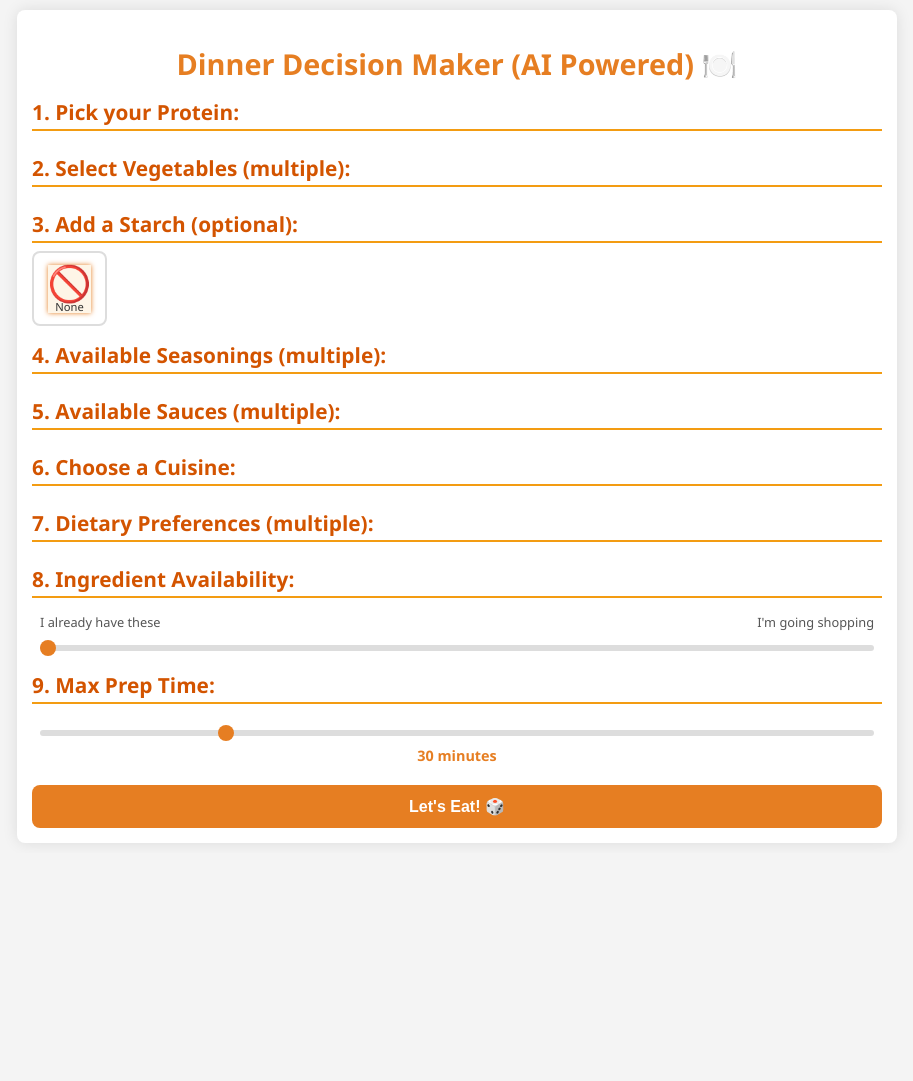
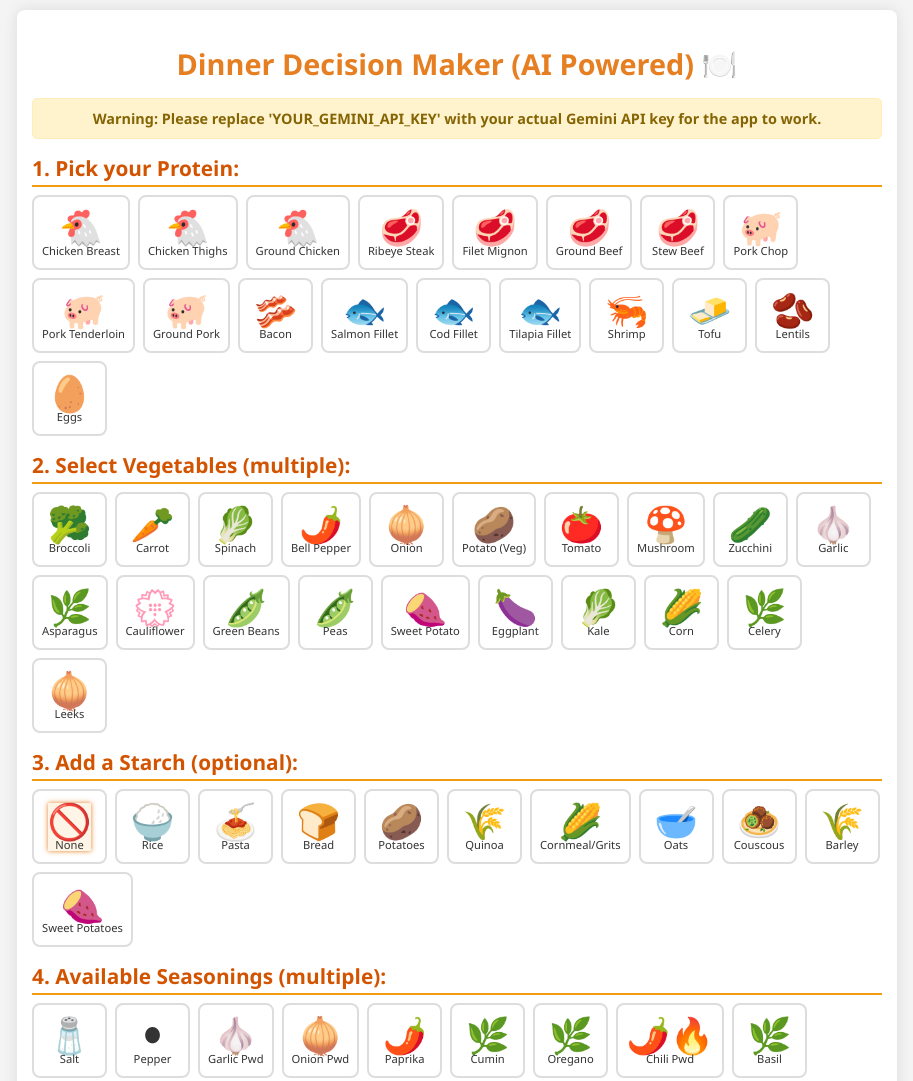
Before and after one commit to kbenik/DDM, a plain HTML site: page index.html in a window 1280 px wide. Shown: the top 1081 px of the page, without its empty margins (183-1096 px from the left). Before the commit the page ends 853 px from the top, so only its background shows below. Drawn offline with Linux system fonts and the light colour scheme.

Commit message:
Update index.html

```diff
--- a/index.html
+++ b/index.html
@@ -179,8 +179,18 @@
 
     <script>
         // --- CONFIGURATION ---
-        const GEMINI_API_KEY = "AIzaSyBHOcZUvmrSgmjSBGqH2pwZDD_FGdJn7W8"; // IMPORTANT: Replace with your actual API key
-        const GEMINI_API_URL = `https://generativelanguage.googleapis.com/v1beta/models/gemini-1.5-flash-latest:generateContent?key=${AIzaSyBHOcZUvmrSgmjSBGqH2pwZDD_FGdJn7W8}`;
+        const GEMINI_API_KEY = "YOUR_GEMINI_API_KEY"; // IMPORTANT: Replace with your actual API key
+        const GEMINI_API_URL = `https://generativelanguage.googleapis.com/v1beta/models/gemini-1.5-flash-latest:generateContent?key=${GEMINI_API_KEY}`;
+
+        if (GEMINI_API_KEY === "YOUR_GEMINI_API_KEY" || GEMINI_API_KEY === "AIzaSyBHOcZUvmrSgmjSBGqH2pwZDD_FGdJn7W8") { // Second key is a common placeholder
+            const apiKeyWarningDiv = document.getElementById('api-key-warning');
+            apiKeyWarningDiv.style.display = 'block';
+            if (GEMINI_API_KEY === "AIzaSyBHOcZUvmrSgmjSBGqH2pwZDD_FGdJn7W8") {
+                 apiKeyWarningDiv.textContent = "Warning: Using a placeholder API key. The app will not function correctly. Please replace it with your own Gemini API key.";
+            } else {
+                 apiKeyWarningDiv.textContent = "Warning: Please replace 'YOUR_GEMINI_API_KEY' with your actual Gemini API key for the app to work.";
+            }
+        }
 
 
         // --- UI DATA (with Emojis) ---
```
